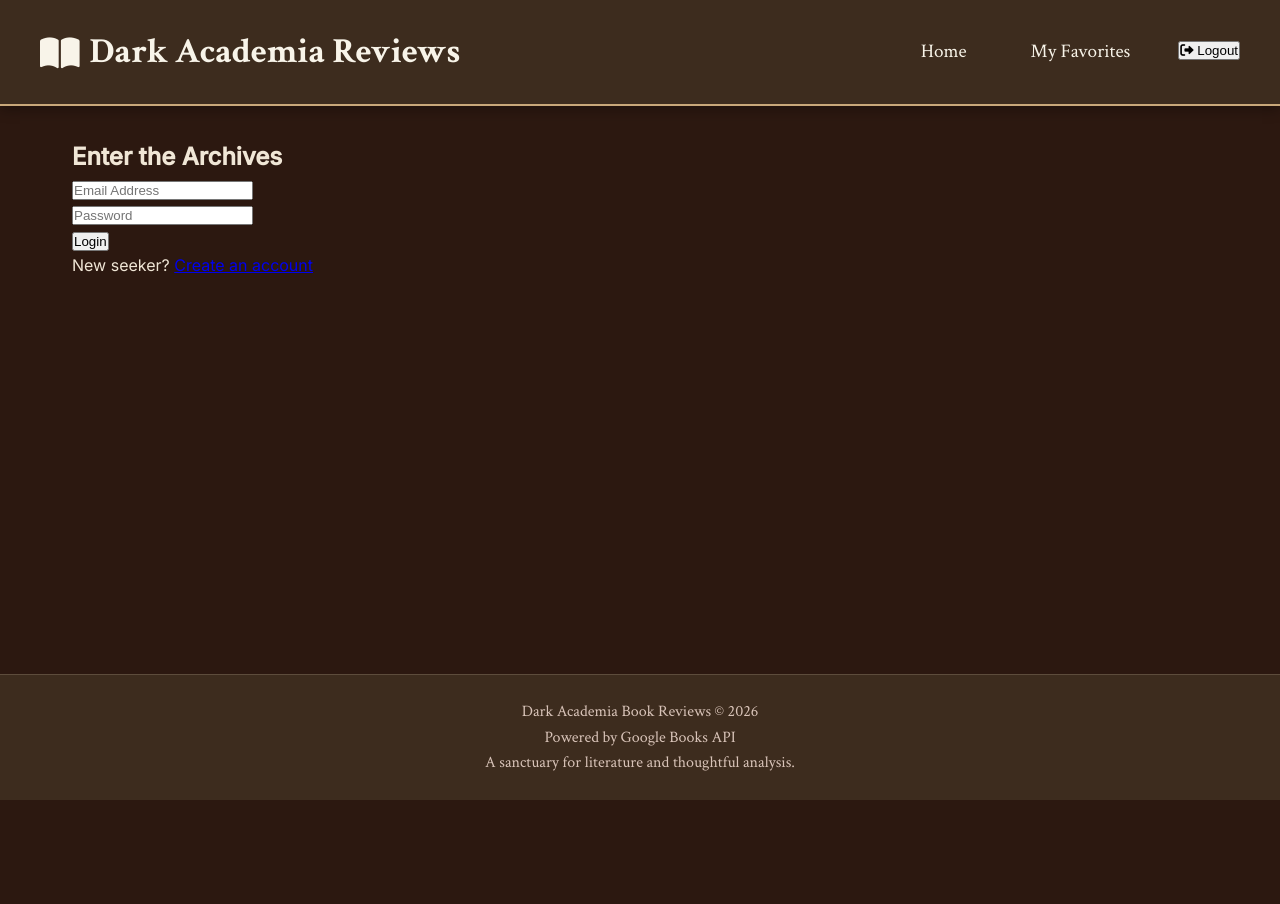
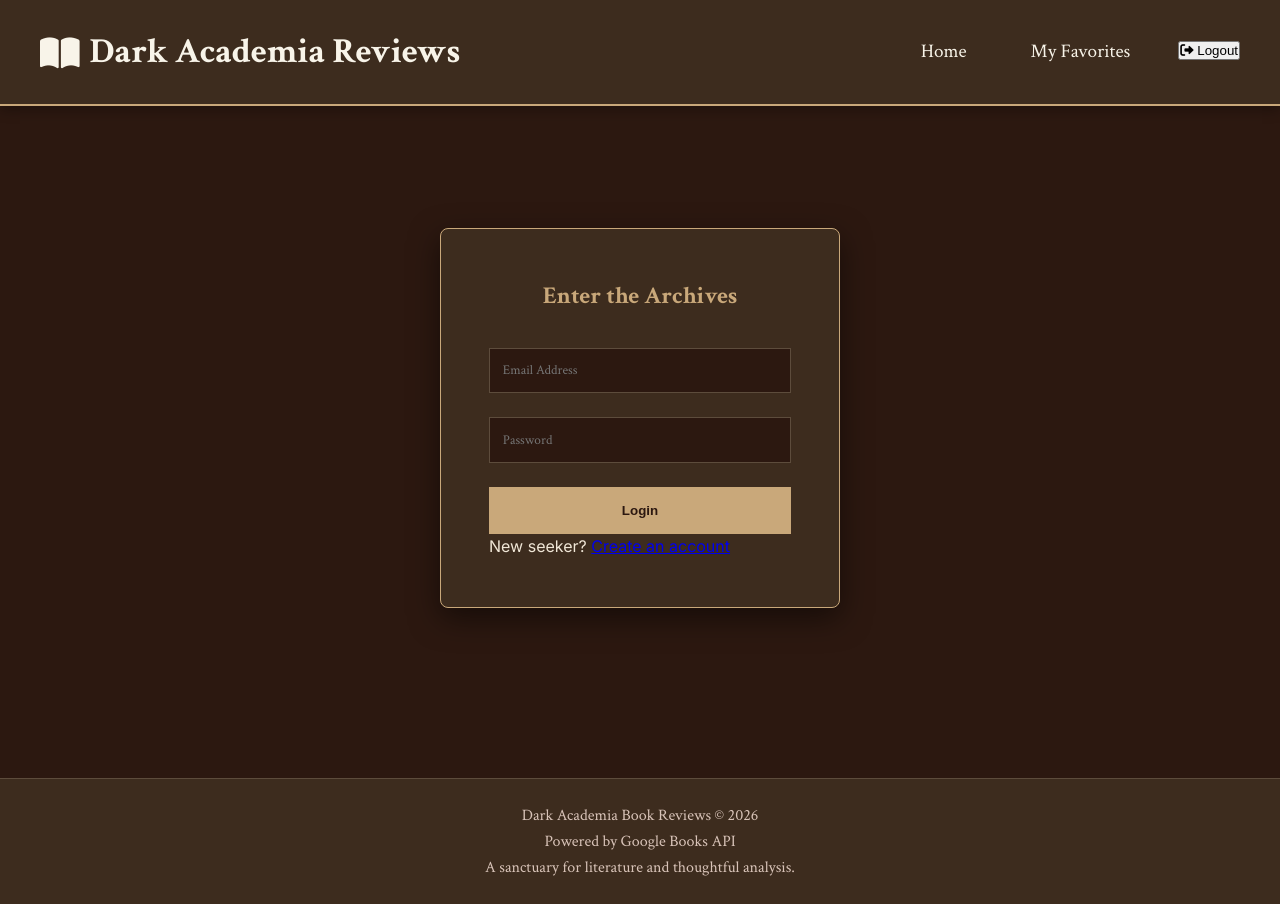
Before and after one commit to bozhena240/Book-review-site, a React (Vite) app: page /login in a window 1280 px wide. Before the commit the page ends 800 px from the top, so only its background shows below. Built offline with nearby package versions, Linux system fonts and the light colour scheme; no server answers.

Commit message:
style: add dark academia authentication themes

```diff
--- a/src/App.css
+++ b/src/App.css
@@ -194,3 +194,54 @@ body {
   margin-bottom: 0.5rem;
   color: var(--pastel-cream);
 }
+
+/* login */
+/* Auth Pages */
+.auth-container {
+  display: flex;
+  justify-content: center;
+  align-items: center;
+  min-height: 70vh;
+}
+
+.auth-form {
+  background-color: var(--secondary-dark);
+  padding: 3rem;
+  border-radius: 8px;
+  border: 1px solid var(--gold-accent);
+  width: 100%;
+  max-width: 400px;
+  box-shadow: 0 10px 30px rgba(0,0,0,0.5);
+}
+
+.auth-title {
+  font-family: var(--font-serif);
+  color: var(--gold-accent);
+  text-align: center;
+  margin-bottom: 2rem;
+}
+
+.auth-input {
+  width: 100%;
+  padding: 0.8rem;
+  margin-bottom: 1.5rem;
+  background-color: var(--primary-dark);
+  border: 1px solid var(--accent-brown);
+  color: var(--text-light);
+  font-family: var(--font-serif);
+}
+
+.btn-auth {
+  width: 100%;
+  padding: 1rem;
+  background-color: var(--gold-accent);
+  color: var(--primary-dark);
+  border: none;
+  font-weight: bold;
+  cursor: pointer;
+  transition: opacity 0.3s;
+}
+
+.btn-auth:hover {
+  opacity: 0.8;
+}
```
